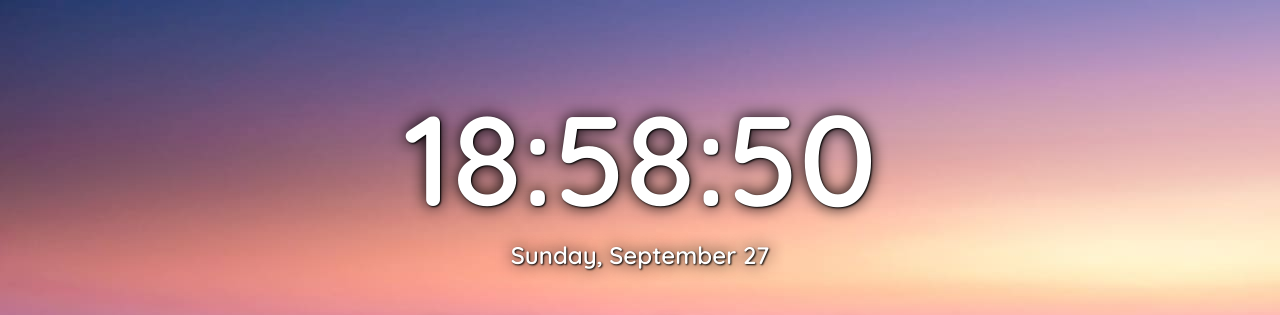
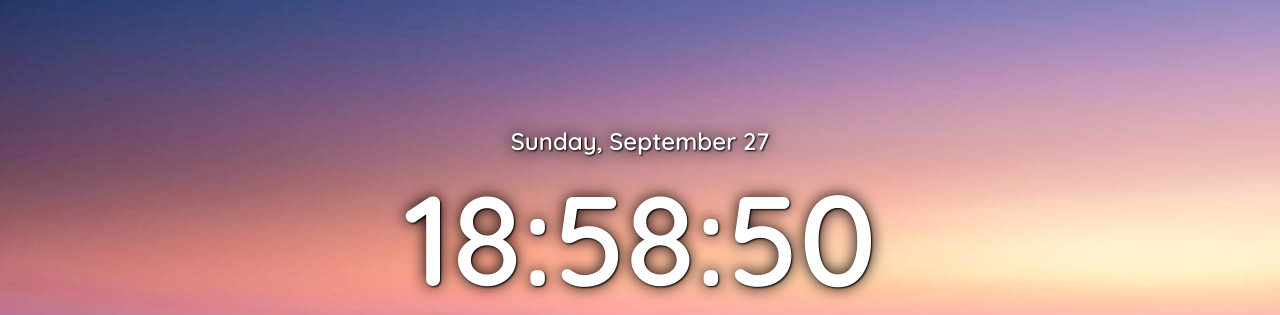
Before and after one commit to Zelenskiy/rs-momentum, a plain HTML site: page index.html in a window 1280 px wide. Shown: the top 315 px of the page. Drawn offline with Linux system fonts and the light colour scheme; no server answers.

Commit message:
fix: html marke

```diff
--- a/index.html
+++ b/index.html
@@ -10,8 +10,9 @@
 </head>
 <body>
     <div class="main">
+        <div class="day__string">Пятница, 25 сентября</div>
         <time class="time"></time>
-        <div class="day__string">Пятница, 25 сентября</div>
+
         <h1>
             <span class="greeting"></span>
             <span class="name" contenteditable="true"></span>
--- a/style.css
+++ b/style.css
@@ -31,8 +31,8 @@ body{
 }
 .day__string{
     font-size: 1.5rem;
-    margin-top: 0.1rem;
-    margin-bottom: 3rem;
+    margin-bottom: 0.1rem;
+    margin-top: 3rem;
 }
 
 h1 {
```
